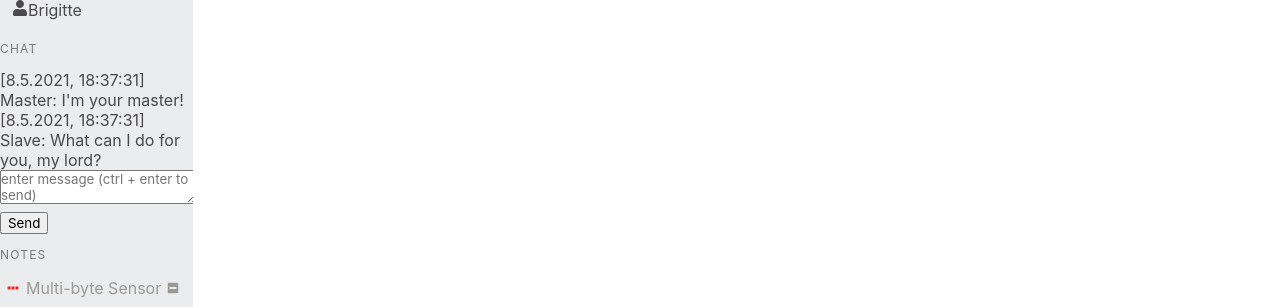
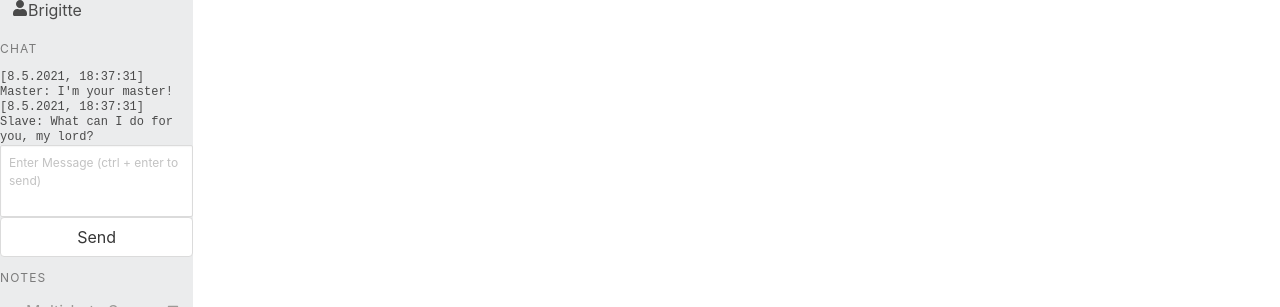
Before and after one commit to muePatrick/Jay-Monroe, a Vue app: page /#/ in a window 1280 px wide. Shown: the part 162-469 px from the top of the page. Built offline with nearby package versions, Linux system fonts and the light colour scheme; a small style sheet from the web is missing.

Commit message:
added more bulma styles

```diff
--- a/src/components/Chatview.vue
+++ b/src/components/Chatview.vue
@@ -1,18 +1,20 @@
 <template>
   <div class="viewRoot">
-    <ul class="menu-list">
+    <ul class="menu-list chat-items">
       <li v-for="(msg, msgId) in messages" :key="msgId">
         [{{ msg.date }}] {{ msg.from }}: {{ msg.message }}
       </li>
     </ul>
     <textarea
+      rows="3"
+      class="textarea has-fixed-size is-small"
       v-model="enteredMsg"
-      placeholder="enter message (ctrl + enter to send)"
+      placeholder="Enter Message (ctrl + enter to send)"
       ref="messageInput"
       v-on:keydown.ctrl.enter.prevent
       v-on:keyup.ctrl.enter="sendMsg"
     ></textarea>
-    <button v-on:click="sendMsg">Send</button>
+    <button class="button chat-button" v-on:click="sendMsg">Send</button>
   </div>
 </template>
 
@@ -71,4 +73,13 @@ export default {
   border: 0;
   padding: 0;
 }
+
+.chat-button {
+  width: 100%;
+}
+
+.chat-items {
+  font-size: 12px;
+  font-family: 'Courier New', Courier, monospace;
+}
 </style>
```
